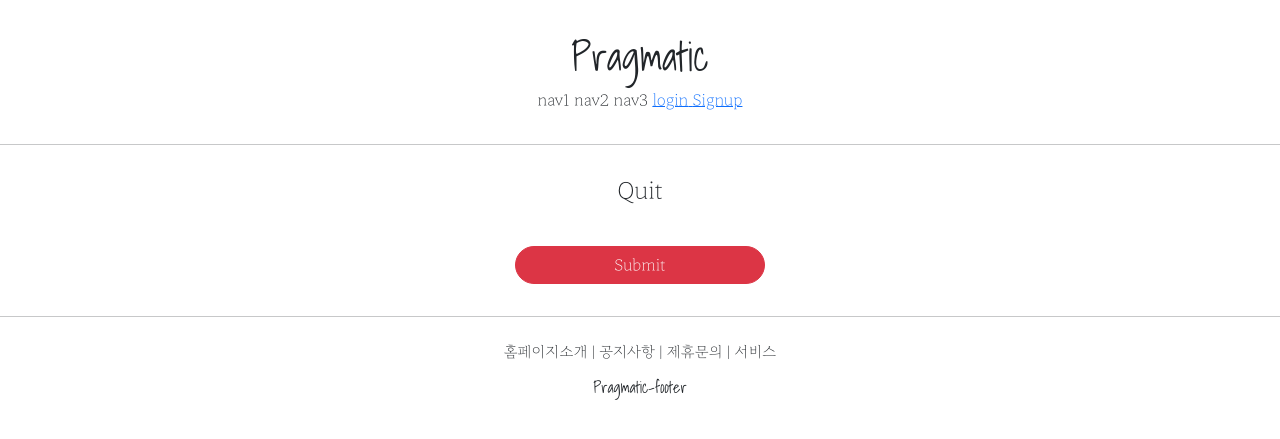
After one commit to Upline-00/pragmatic, a Django app: template accountapp/templates/accountapp/delete.html in a window 1280 px wide. The commit adds this page. Shown: the top 439 px of the page. Run offline with Django 4.2, Linux system fonts and the light colour scheme; the template is opened without the code that fills it: values that come from a table or form of the project are taken from there, others are empty; some libraries are stand-ins or nearby versions.

Commit message:
Django course 24

```diff
--- /dev/null
+++ b/accountapp/templates/accountapp/delete.html
@@ -0,0 +1,19 @@
+
+{% extends 'base.html' %}
+
+{% block content %}
+
+  <div style="text-align: center; max-width: 500px; margin: 2rem auto;">
+    <div class="mb-4">
+      <h4>
+        Quit
+      </h4>
+    </div>
+    <form action="{% url 'accountapp:delete' pk=user.pk %}" method = "post">
+      {% csrf_token %}
+<!--      {{ form }}-->
+      <input type="submit" class="btn btn-danger rounded-pill col-6 mt-3">
+    </form>
+  </div>
+
+{% endblock %}
--- a/accountapp/templates/accountapp/detail.html
+++ b/accountapp/templates/accountapp/detail.html
@@ -18,6 +18,11 @@
         Change Info
       </p>
     </a>
+     <a href="{% url 'accountapp:delete' pk=user.pk %}">
+      <p>
+        Quit
+      </p>
+    </a>
     {% endif %}
 
   </div>
--- a/accountapp/urls.py
+++ b/accountapp/urls.py
@@ -1,6 +1,6 @@
 from django.contrib.auth.views import LoginView, LogoutView
 from django.urls import path
-from accountapp.views import hello_world, AccountCreateView, AccountDetailView, AccountUpdateView
+from accountapp.views import hello_world, AccountCreateView, AccountDetailView, AccountUpdateView, AccountDeleteView
 
 app_name = "accountapp"
 
@@ -14,4 +14,5 @@ urlpatterns = [
     path('create/', AccountCreateView.as_view(), name='create'),
     path('detail/<int:pk>', AccountDetailView.as_view(), name='detail'),
     path('update/<int:pk>', AccountUpdateView.as_view(), name='update'),
+    path('delete/<int:pk>', AccountDeleteView.as_view(), name='delete'),
 ]
--- a/templates/header.html
+++ b/templates/header.html
@@ -15,6 +15,9 @@
             <a href="{% url 'accountapp:login' %}?next={{ request.path }}">
                 <span>login</span>
             </a>
+            <a href="{% url 'accountapp:create' %}">
+                <span>Signup</span>
+            </a>
             {% else %}
             <a href="{% url 'accountapp:detail' pk=user.pk %}">
                 <span>Mypage</span>
```
Also changed, not shown: accountapp/views.py (+7 -1 lines).
